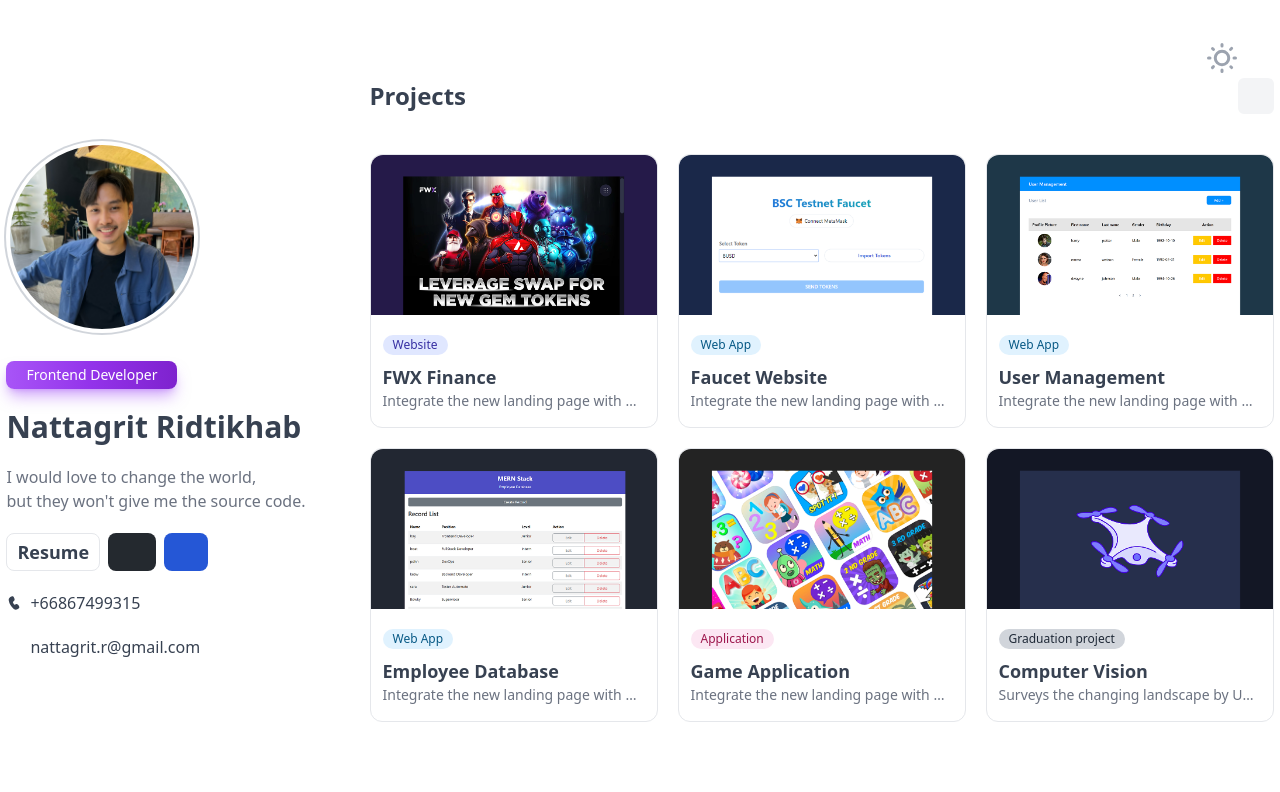
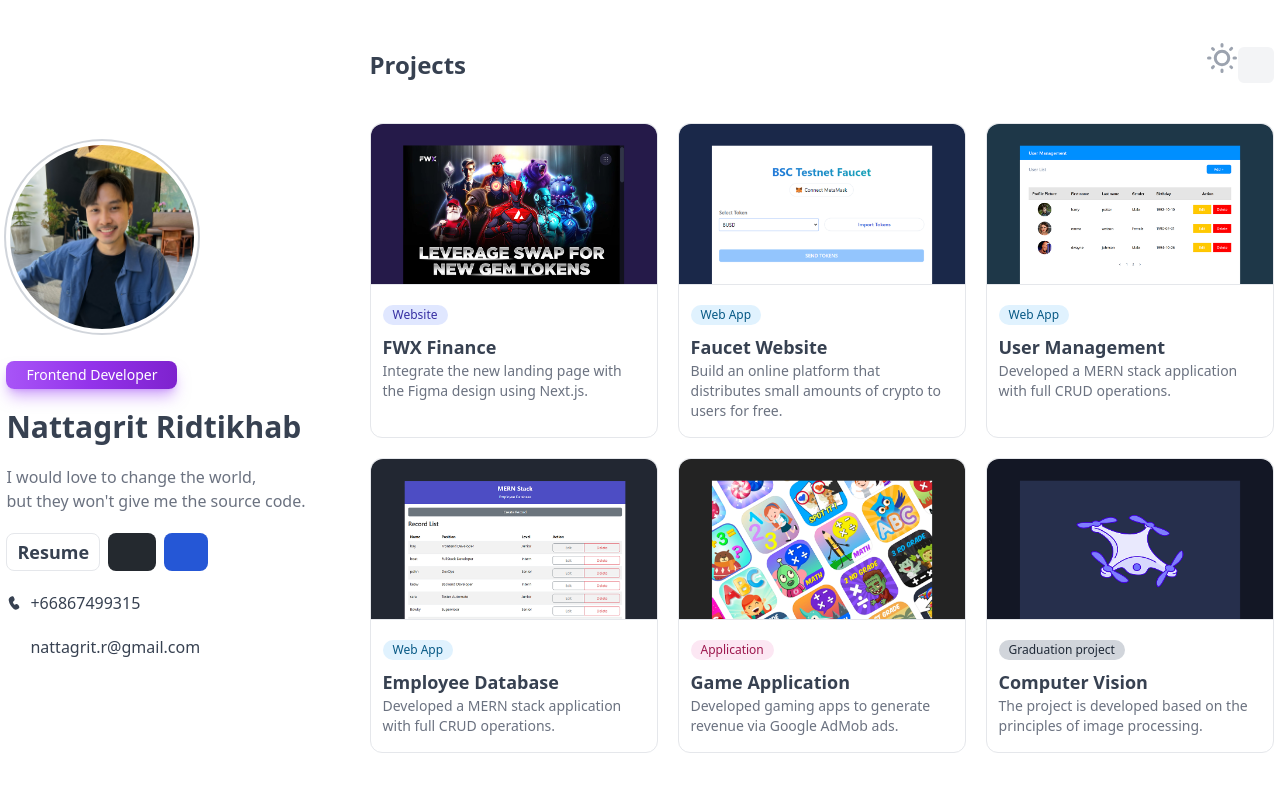
Before and after one commit to Basicbay/Personal-Portfolio, a React (Vite) app: page /projects in a window 1280 px wide. Shown: the top 792 px of the page. Built offline with nearby package versions, Linux system fonts and the light colour scheme; some icons are missing.

Commit message:
update profile

```diff
--- a/src/components/card/descAbout.tsx
+++ b/src/components/card/descAbout.tsx
@@ -1,10 +1,13 @@
 export default function DescAbout() {
   return (
-    <div className=" xl:tracking-wide flex flex-col gap-y-3">
+    <div className="text-sm tracking-wide flex flex-col gap-y-3">
       <p>
-        👋🏻 I'm Nattagrit, a Frontend Developer with one year of experience. I am
-        actively seeking new opportunities to contribute to innovative projects
-        and grow in a dynamic, challenging environment.
+        👋🏻 I'm Bay, a Frontend Developer with one year of experience in React
+        TypeScript and NextJS
+      </p>
+      <p>
+        I'm open to discussing potential collaborations and job opportunities.
+        Feel free to reach out. Thank you!
       </p>
     </div>
   );
--- a/src/components/project/config.tsx
+++ b/src/components/project/config.tsx
@@ -19,42 +19,42 @@
     image: fwx,
     tag: "Website",
     key: "FWX Finance",
-    desc: "Integrate the new landing page with Next.js Integrate the new landing page with Next.js",
+    desc: "Integrate the new landing page with the Figma design using Next.js.",
     link: "https://fwx.finance",
   },
   {
     image: faucet,
     tag: "Web App",
     key: "Faucet Website",
-    desc: "Integrate the new landing page with Next.js Integrate the new landing page with Next.js",
-    link: "https://fwx.finance",
+    desc: "Build an online platform that distributes small amounts of crypto to users for free.",
+    link: "https://bsc-faucet.netlify.app/",
   },
   {
     image: user,
     tag: "Web App",
     key: "User Management",
-    desc: "Integrate the new landing page with Next.js Integrate the new landing page with Next.js",
+    desc: "Developed a MERN stack application with full CRUD operations.",
     link: "https://user-management-az98.onrender.com",
   },
   {
     image: mern,
     tag: "Web App",
     key: "Employee Database",
-    desc: "Integrate the new landing page with Next.js Integrate the new landing page with Next.js",
+    desc: "Developed a MERN stack application with full CRUD operations.",
     link: "https://mern-stack-crud-m2qd.onrender.com",
   },
   {
     image: app,
     tag: "Application",
     key: "Game Application",
-    desc: "Integrate the new landing page with Next.js Integrate the new landing page with Next.js",
+    desc: "Developed gaming apps to generate revenue via Google AdMob ads.",
     link: "https://apps.apple.com/th/developer/nattagrit-ridtikhab/id1288981567?see-all=i-phonei-pad-apps",
   },
   {
     image: drone,
     tag: "Graduation project",
     key: "Computer Vision",
-    desc: "Surveys the changing landscape by UAV Surveys the changing landscape by UAV",
+    desc: "The project is developed based on the principles of image processing.",
     link: project,
   },
 ];
--- a/src/components/project/projectList.tsx
+++ b/src/components/project/projectList.tsx
@@ -23,7 +23,7 @@
           href={item.link}
           target="_blank"
         >
-          <img src={item.image} alt={item.key} className=" rounded-t-xl" />
+          <img src={item.image} alt={item.key} className=" rounded-t-xl border-b-[1px] border-gray-200 dark:border-gray-800" />
           <div className="flex flex-col gap-y-2 p-3 py-4">
             <span
               className={twMerge(
@@ -31,7 +31,7 @@
                 item.tag === "Website"
                   ? "bg-indigo-100 text-indigo-800 text-xs font-medium me-2 px-2.5 py-0.5 rounded-full dark:bg-indigo-900 dark:text-indigo-300"
                   : "",
-                  item.tag === "Web App"
+                item.tag === "Web App"
                   ? "bg-sky-100 text-sky-800 text-xs font-medium me-2 px-2.5 py-0.5 rounded-full dark:bg-sky-900 dark:text-sky-300"
                   : "",
                 item.tag === "Application"
@@ -46,7 +46,7 @@
             </span>
             <div>
               <p className="text-lg font-bold">{item.key}</p>
-              <p className="xl:text-sm break-words text-gray-500 dark:text-gray-400 truncate ...">
+              <p className="text-sm break-words text-gray-500 dark:text-gray-400">
                 {item.desc}
               </p>
             </div>
```
